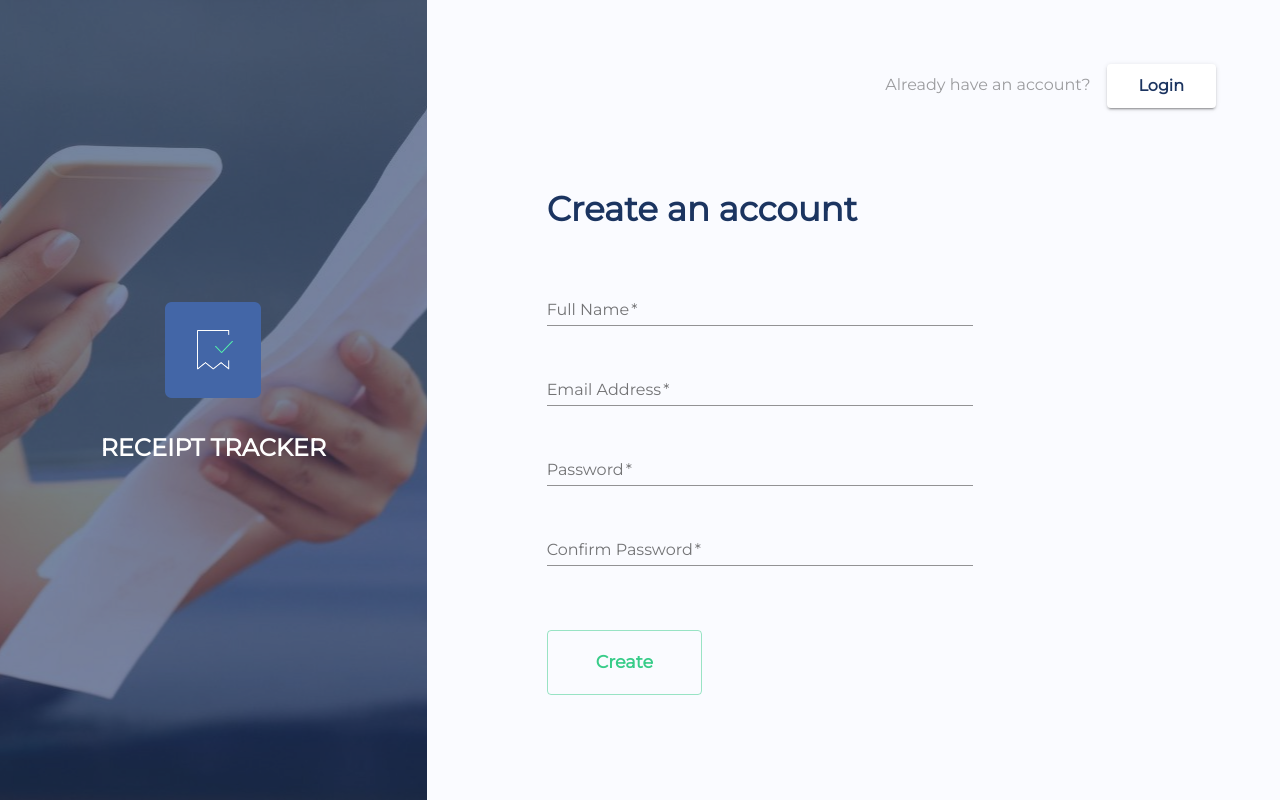
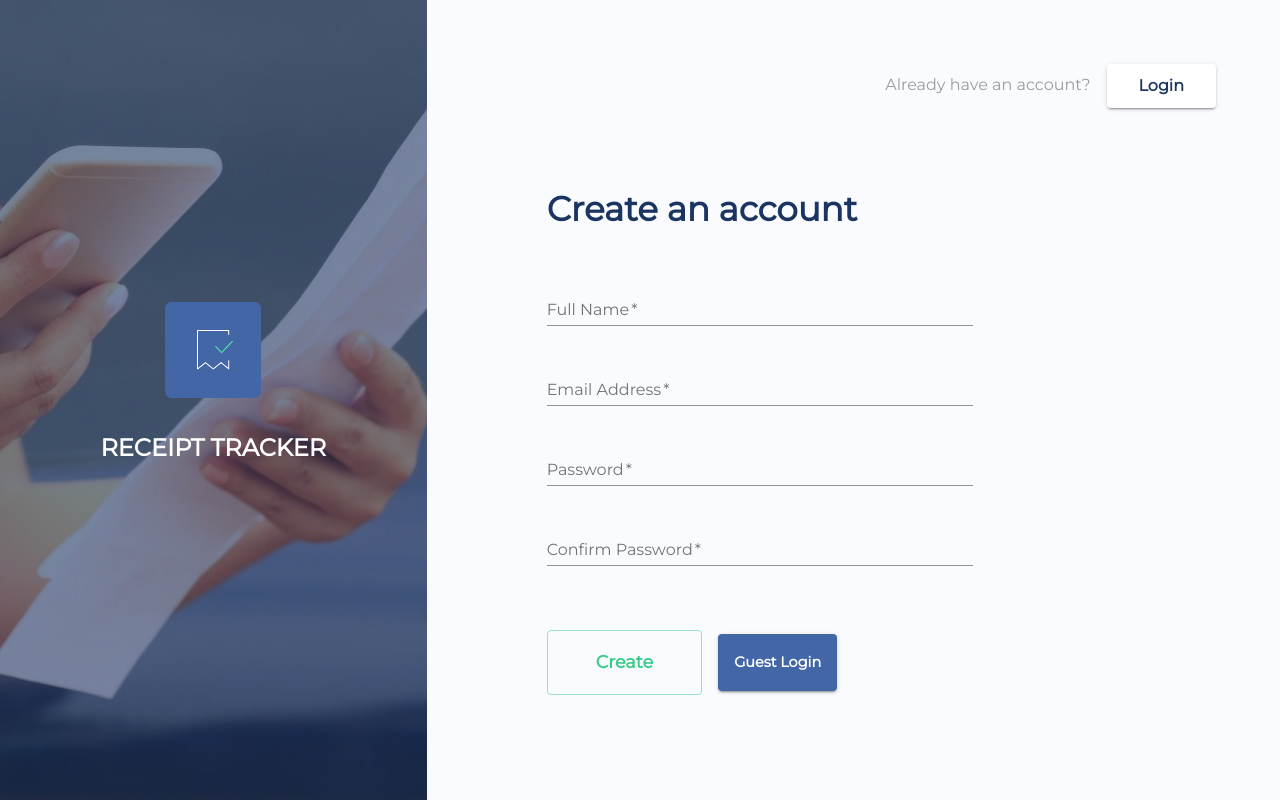
Before and after one commit to hatchways/team-ravioli, a React (Create React App) app in the folder client/: page /signup in a window 1280 px wide. Built offline with nearby package versions, Linux system fonts and the light colour scheme.

Commit message:
Demo login added

```diff
--- a/client/src/components/layouts/mainContent/Dashboard.js
+++ b/client/src/components/layouts/mainContent/Dashboard.js
@@ -42,13 +42,14 @@ const Dashboard = () => {
         <Grid item xs={12} sm={6}>
           <Paper elevation={3} className={classes.chartPaper}>
             <Typography className={classes.subText}>Total Expense</Typography>
-            <Typography className={classes.subText}>$ {dresponse["total"]}</Typography>
+            <Typography className={classes.chartTotal}>
+              $ {dresponse['total']}
+            </Typography>
             {!loading ? (
               <Chart dresponse={dresponse} />
-            ):
-
-               <CircularProgress className={classes.loading} color="secondary" />
-            }
+            ) : (
+              <CircularProgress className={classes.loading} color="secondary" />
+            )}
           </Paper>
         </Grid>
 
--- a/client/src/components/pages/Signup.js
+++ b/client/src/components/pages/Signup.js
@@ -12,13 +12,24 @@ import {
 import { useStyles } from '../themes/loginSignupStyle';
 import AuthContext from '../context/auth/authContext';
 
+let demoEmail;
+let demoPW;
+
+if (process.env.NODE_ENV !== 'production') {
+  demoEmail = process.env.REACT_APP_DEMO_EMAIL;
+  demoPW = process.env.REACT_APP_DEMO_PW;
+} else {
+  demoEmail = process.env.DEMO_EMAIL;
+  demoPW = process.env.DEMO_PW;
+}
+
 const Signup = (props) => {
   const classes = useStyles();
   const [errMsg, setErrMsg] = useState('');
   const [open, setOpen] = useState(false);
 
   const authContext = useContext(AuthContext);
-  const { signup, message, clearMessage, isAuthenticated } = authContext;
+  const { signup, message, clearMessage, isAuthenticated, login } = authContext;
 
   useEffect(() => {
     if (isAuthenticated) {
@@ -75,6 +86,13 @@ const Signup = (props) => {
         password,
       });
     }
+  };
+
+  const handleDemoClick = () => {
+    login({
+      email: demoEmail,
+      password: demoPW,
+    });
   };
 
   const handleKeyDown = (e) => {
@@ -200,6 +218,14 @@ const Signup = (props) => {
                 >
                   Create
                 </Button>
+                <Button
+                  className={classes.demo}
+                  variant="contained"
+                  color="primary"
+                  onClick={handleDemoClick}
+                >
+                  Guest Login
+                </Button>
               </form>
             </Grid>
           </Grid>
--- a/client/src/components/themes/dashboardStyle.js
+++ b/client/src/components/themes/dashboardStyle.js
@@ -58,6 +58,12 @@ export const useStyles = makeStyles((theme) => ({
     fontWeight: 'bold',
     color: theme.palette.primary.dark,
   },
+  chartTotal: {
+    display: 'inline-block',
+    fontSize: '1.2rem',
+    fontWeight: 'bold',
+    color: theme.palette.primary.dark,
+  },
   dropdownMargin: {
     backgroundColor: '#f0f2fa',
   },
--- a/client/src/components/themes/loginSignupStyle.js
+++ b/client/src/components/themes/loginSignupStyle.js
@@ -117,6 +117,21 @@ export const useStyles = makeStyles((theme) => ({
     [theme.breakpoints.down('md')]: {
       fontSize: '0.8rem',
       margin: theme.spacing(3, 0),
+      padding: theme.spacing(2, 5),
+    },
+  },
+  demo: {
+    margin: theme.spacing(4, 2),
+    padding: theme.spacing(2, 2),
+    fontSize: '0.9rem',
+    fontWeight: 'bold',
+    textTransform: 'capitalize',
+    [theme.breakpoints.between('sm', 'md')]: {
+      fontSize: '0.8rem',
+    },
+    [theme.breakpoints.down('sm')]: {
+      fontSize: '0.7rem',
+      margin: theme.spacing(1),
     },
   },
 }));
```
Also changed, not shown: 1 other file (tests, documents, lock files or other folders).
